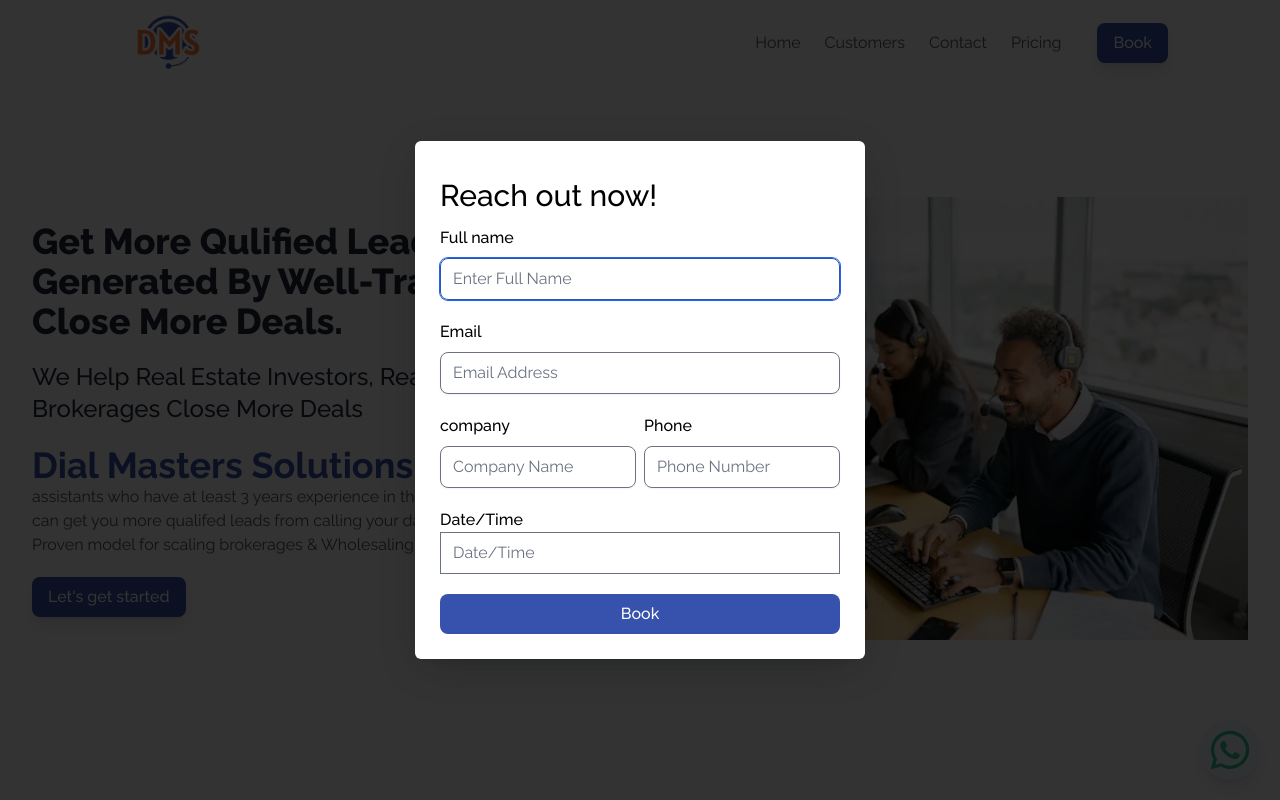
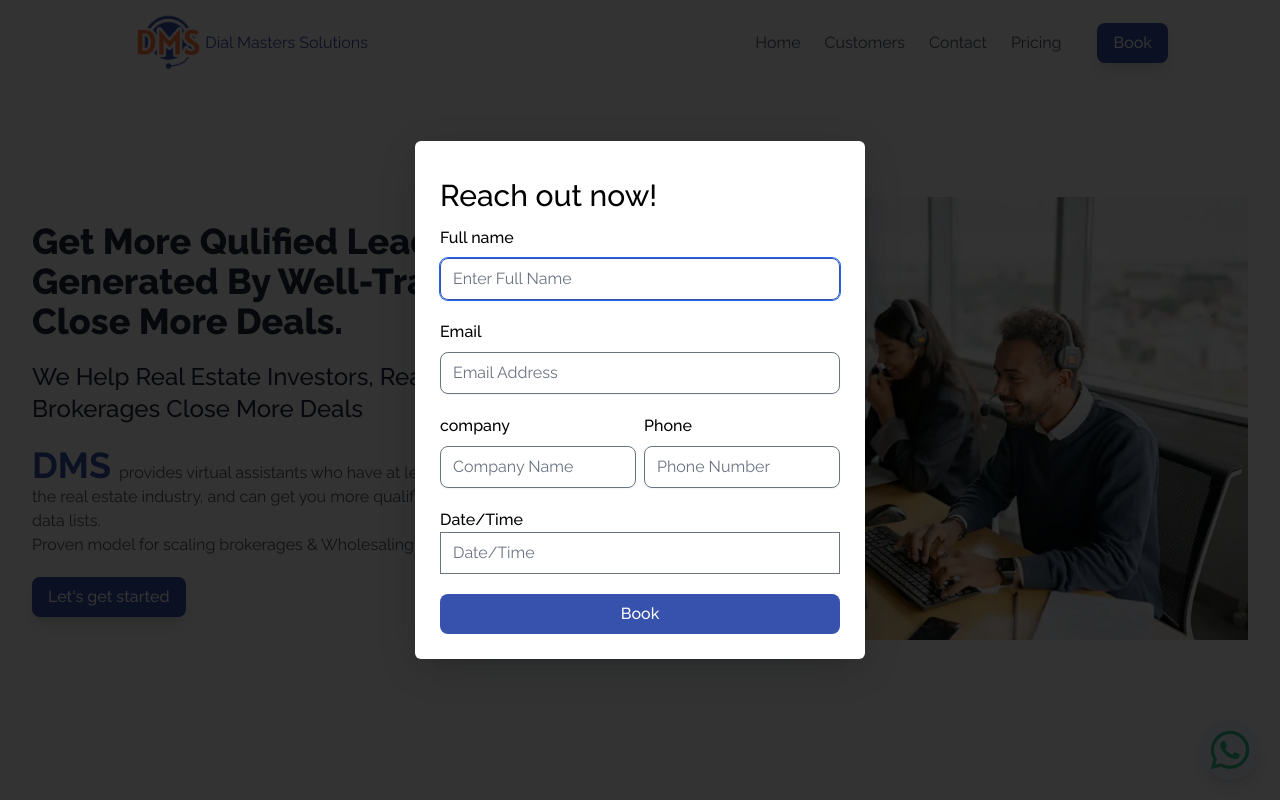
Before and after one commit to Mohamed-maher50/propertyhunters, a React (Create React App) app: page / in a window 1280 px wide. Shown: the top 800 px of the page. Built offline with nearby package versions, Linux system fonts and the light colour scheme.

Commit message:
add name of company inside logo in nav bar

```diff
--- a/src/components/Navbar/Nav.jsx
+++ b/src/components/Navbar/Nav.jsx
@@ -39,14 +39,18 @@ export const Nav = () => {
   return (
     <nav ref={navRef} className="bg-white w-full top-0 z-20">
       <div className="items-center px-4 max-w-screen-xl mx-auto md:px-8 lg:flex">
-        <div className="flex capitalize items-center justify-between  lg:block">
-          <Link to={"/"}>
+        <div className="flex capitalize items-center justify-between ">
+          <Link to={"/"} className="flex items-center">
             <img
               src="/logo.png"
               alt="Dial Masters Solutions (DMS)"
               className="h-[85px] object-contain"
-            />
+            />{" "}
+            <span className=" -translate-x-5 text-primary">
+              Dial Masters Solutions
+            </span>
           </Link>
+
           <div className="lg:hidden">
             <button
               className="text-gray-700 outline-none p-2 rounded-md focus:border-gray-400 focus:border"
--- a/src/components/PopUpWithBookingForm.jsx
+++ b/src/components/PopUpWithBookingForm.jsx
@@ -1,17 +1,8 @@
-import React, { useState } from "react";
-import {
-  Dialog,
-  Portal,
-  Overlay,
-  Title,
-  Content,
-  Root,
-} from "@radix-ui/react-dialog";
+import React from "react";
+import { Portal, Overlay, Title, Content } from "@radix-ui/react-dialog";
 import BookingForm from "./BookingForm";
 
 const PopUpWithBookingForm = () => {
-  const [bookingFormStatus, seTbookingFormStatus] = useState(true);
-
   return (
     <Portal>
       <Overlay className=" bg-[rgba(0,0,0,.8)] z-20 DialogOverlay  fixed inset-0" />
--- a/src/sections/HeroSection.jsx
+++ b/src/sections/HeroSection.jsx
@@ -23,9 +23,7 @@ const HeroSection = () => {
             deals
           </h2>
           <p>
-            <span className="text-4xl font-bold text-primary pe-2">
-              Dial Masters Solutions
-            </span>
+            <span className="text-4xl font-bold text-primary pe-2">DMS</span>
             provides virtual assistants who have at least 3 years experience in
             the real estate industry, and can get you more qualifed leads from
             calling your data lists. <br /> Proven model for scaling brokerages
```
